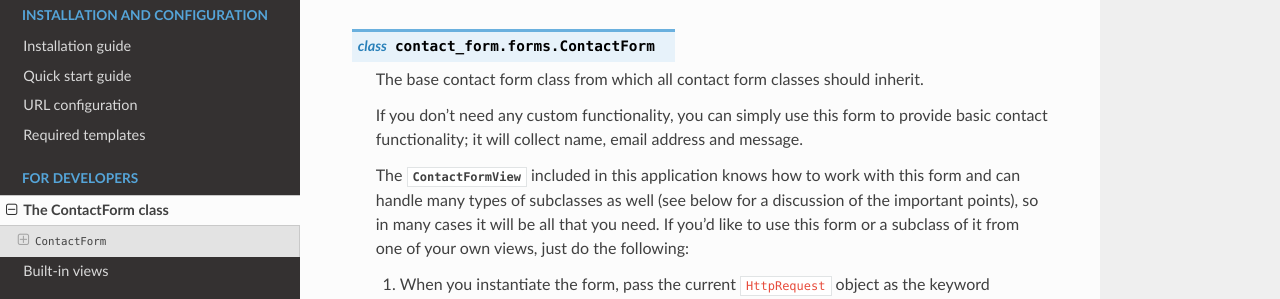
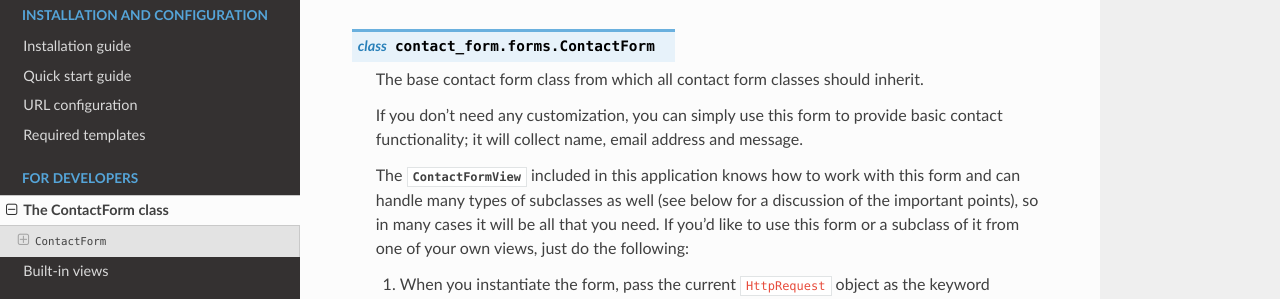
Before and after one commit to ubernostrum/django-contact-form, a Sphinx documentation site: the page built from docs/forms.rst, in a window 1280 px wide and 900 px high. Shown: the part 131-430 px from the top of the window. Built offline with Sphinx 7.4.7 and the Read the Docs theme 2.0.0, drawn with Linux system fonts in a browser that asks for light colours.

Commit message:
Simpler language.

```diff
--- a/docs/forms.rst
+++ b/docs/forms.rst
@@ -10,9 +10,9 @@ The ContactForm class
     The base contact form class from which all contact form classes
     should inherit.
 
-    If you don't need any custom functionality, you can simply use
-    this form to provide basic contact functionality; it will collect
-    name, email address and message.
+    If you don't need any customization, you can simply use this form
+    to provide basic contact functionality; it will collect name,
+    email address and message.
 
     The :class:`~contact_form.views.ContactFormView` included in this
     application knows how to work with this form and can handle many
```
